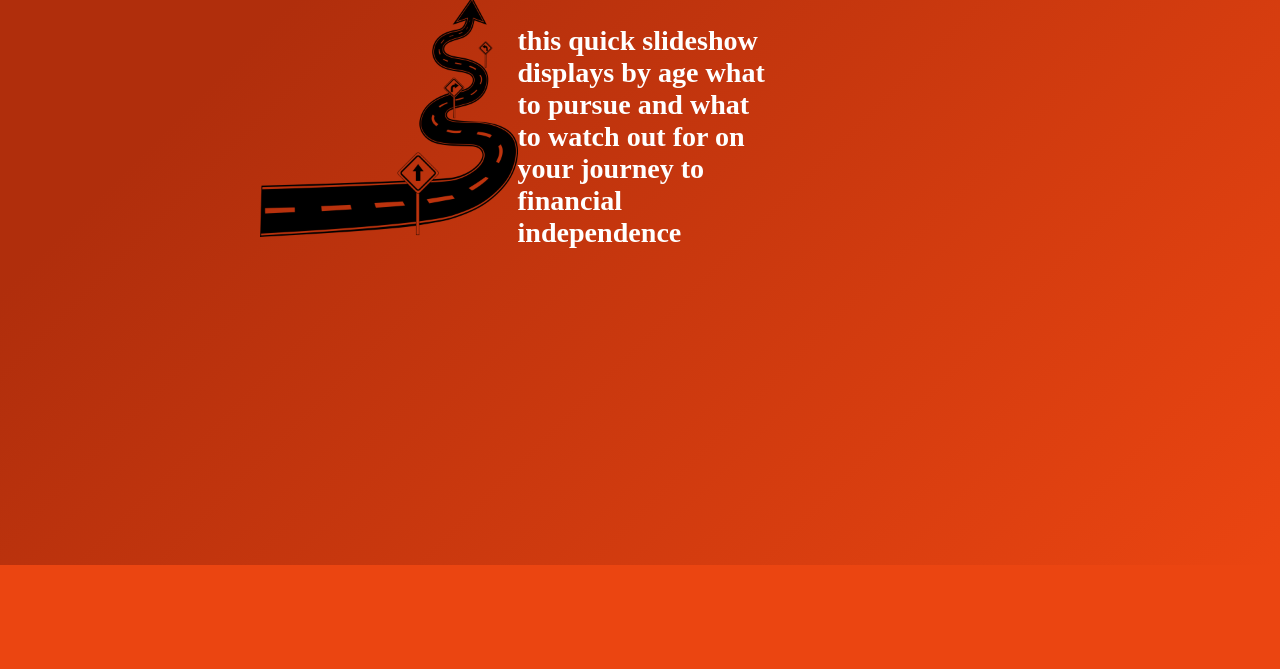
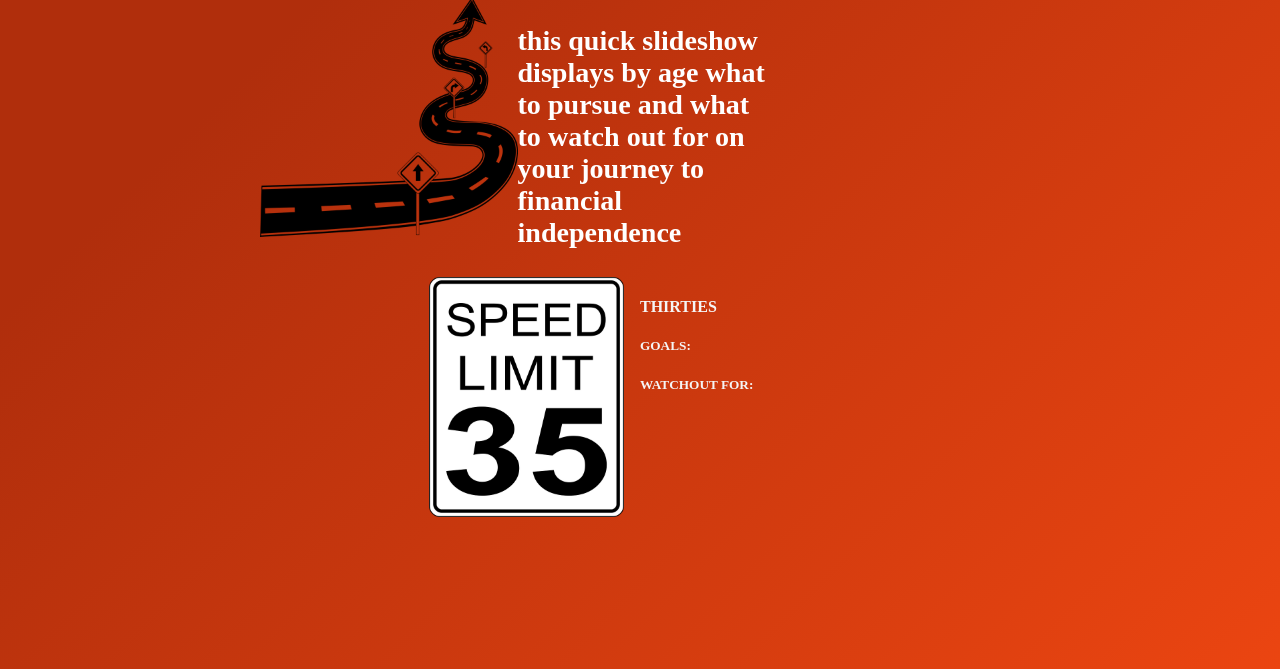
Before and after one commit to MGibson7/freefiretools, a website built with webpack: page dist/index.html in a window 1280 px wide. Both pictures are taken after a click on the element "journey". Shown: the part 251-920 px from the top of the page. Before the commit the page ends 816 px from the top, so only its background shows below. Built offline with nearby package versions, Linux system fonts and the light colour scheme.

Commit message:
quick fix for slideshow going to go back and try to find a better one function continously running in background

```diff
--- a/src/index.js
+++ b/src/index.js
@@ -8,33 +8,75 @@ import { podcasting } from "../dist/podcast";
 
 pageLoad();
 
+document.getElementById("slideShow").style.display = "none";
+
+let twenty = "<div id = twenty> <img src = ./twenty.png> </div> <div id = 'mainSlideCont'></div>";
+    let thirty = "<div id = thirty> <img src = ./thirtyfive.png></div> <div id = 'mainSlideCont'></div>";
+    let fourty = "<div id = fourty> <img src = ./fourtyfive.png> </div> <div id = 'mainSlideCont'></div>";
+    let fifty = "<div id = fifty> <img src = ./fifty.png>  </div> <div id = 'mainSlideCont'></div>";
+    let sixty = "<div id = sixty> <img src = ./sixty.webp>  </div> <div id = 'mainSlideCont'></div>";
+
+    let twentyCont = "<div id = twentyCont> <h4>TWENTIES</h4> <h5>GOALS:</h5> <h5> WATCHOUT FOR: </h5> </div>";
+    let thirtyCont = "<div id = thirtyCont> <h4>THIRTIES</h4> <h5>GOALS:</h5> <h5> WATCHOUT FOR: </h5>";
+    let fourtyCont = "<div id = fourtyCont><h4>FOURTIES</h4> <h5>GOALS:</h5> <h5> WATCHOUT FOR: </h5>";
+    let fiftyCont = "<div id = fiftyCont> <h4>FIFTIES</h4> <h5>GOALS:</h5> <h5> WATCHOUT FOR: </h5>";
+    let sixtyCont = "<div id = sixtyCont> <h4>SIXTIES</h4> <h5>GOALS:</h5> <h5> WATCHOUT FOR: </h5>";
+
+    let ages = [twenty, thirty, fourty, fifty, sixty];
+    let agesCont = [twentyCont, thirtyCont, fourtyCont, fiftyCont, sixtyCont];
+    let mainSlide = document.getElementById("mainSlide");
+
+
+    function sleep(ms) {
+        return new Promise(resolve => setTimeout(resolve, ms));
+    }
+
+
+    async function aging() {
+        for(const age in ages){
+            mainSlide.innerHTML = `${ages[age]}`
+            let mainSlideCont = document.getElementById("mainSlideCont")
+            mainSlideCont.innerHTML = `${agesCont[age]}`
+            await sleep(7000);
+
+            }
+        aging();
+
+          }
+    aging();
+
 let apps = document.getElementById("apps");
 apps.addEventListener("click", event=>{
     tools();
     document.getElementById("overlay").style.display = "none";
+    document.getElementById("slideShow").style.display = "none";
 });
 
 let journeys = document.getElementById("journey");
 journeys.addEventListener("click", event=>{
     journey();
     document.getElementById("overlay").style.display = "none";
+    document.getElementById("slideShow").style.display = "grid";
 });
 
 let resource = document.getElementById("resources");
 resource.addEventListener("click", event=>{
     resourceLoad();
     document.getElementById("overlay").style.display = "none";
+    document.getElementById("slideShow").style.display = "none";
 });
 
 let podcast = document.getElementById("pod");
 podcast.addEventListener("click", event=>{
     podcasting();
     document.getElementById("overlay").style.display = "none";
+    document.getElementById("slideShow").style.display = "none";
 });
 
 let subscribe = document.getElementById("subscriber");
 subscribe.addEventListener("click", event=>{
     document.getElementById("overlay").style.display = "grid";
+    document.getElementById("slideShow").style.display = "none";
 });
 
 
--- a/src/style.css
+++ b/src/style.css
@@ -212,6 +212,20 @@ a{
 
 
 
+#slideshow{
+  display: none;
+  grid-template-columns: repeat(3, 1fr);
+}
+
+#mainSlide{
+  grid-column: 2;
+  display: grid;
+  grid-template-columns: repeat(2, 1fr) ;
+}
+
+
+
+
 
 @media screen and (max-width:500px) {
   #javaContent{
```
Also changed, not shown: dist/index.html, dist/left.webp (added), dist/main.js, dist/podcast.js, dist/right.webp (added), dist/strategicguide.js.
